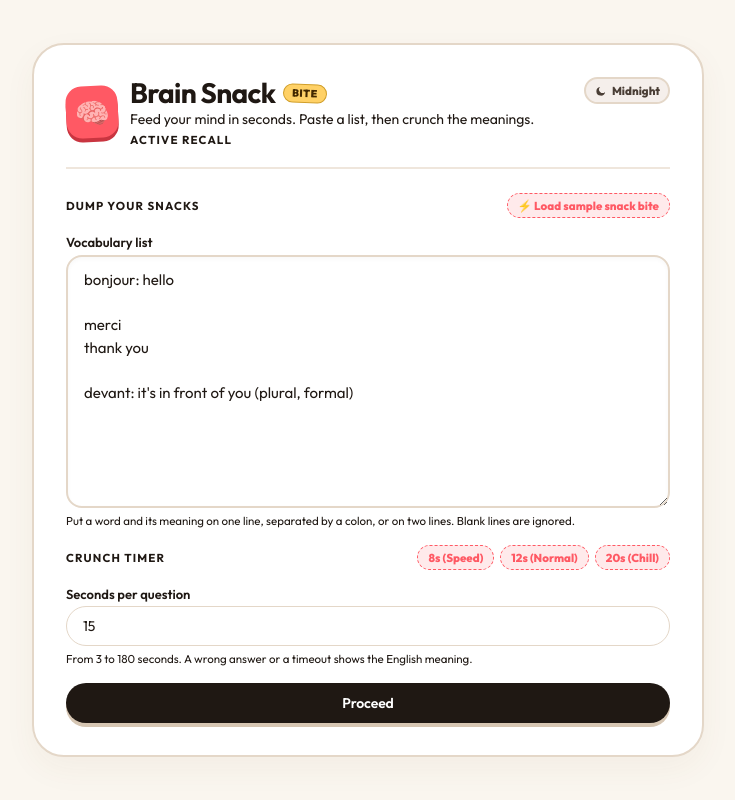
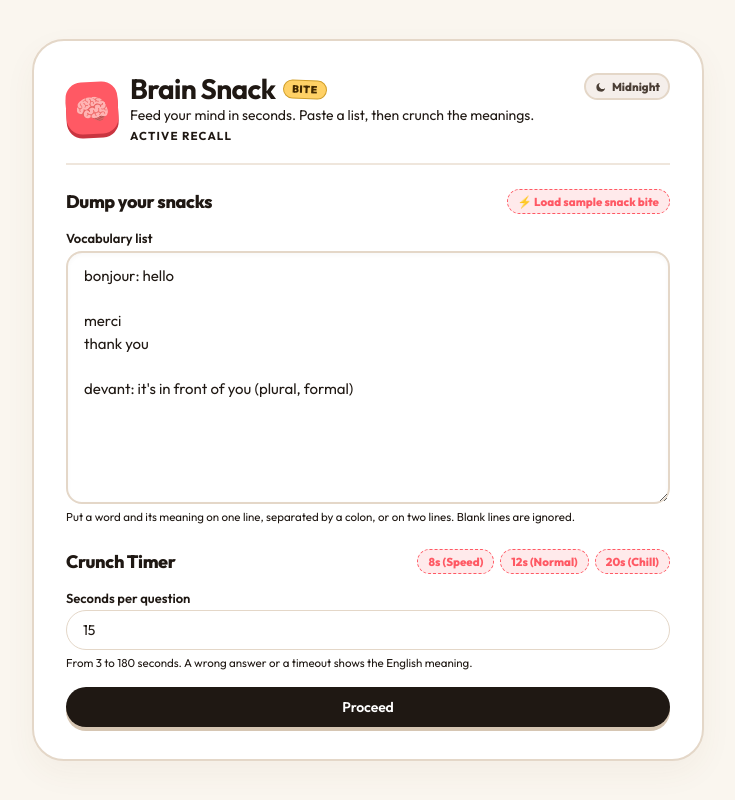
Before and after one commit to Imtannn/brain-snack, a React (Vite) app: page / in a window 1280 px wide. Shown: the whole page, without its empty margins (272-1007 px from the left). Built offline with nearby package versions, Linux system fonts and the light colour scheme.

Commit message:
style(headings): make Dump your snacks and Crunch Timer bold H5 section headings

```diff
--- a/src/pages/vocabulary/VocabularyInput.tsx
+++ b/src/pages/vocabulary/VocabularyInput.tsx
@@ -39,7 +39,7 @@ export function VocabularyInput({
     >
       <Stack gap="4">
         <div className="vocab-sample-row">
-          <span className="ds-eyebrow">Dump your snacks</span>
+          <h5 className="vocab-section-heading">Dump your snacks</h5>
           <button
             type="button"
             className="vocab-quick-btn"
@@ -60,8 +60,8 @@ export function VocabularyInput({
           onChange={(event) => onPaste(event.target.value)}
         />
 
-        <div className="vocab-sample-row">
-          <span className="ds-eyebrow">Crunch Timer</span>
+        <div className="vocab-sample-row" style={{ marginTop: 'var(--space-2)' }}>
+          <h5 className="vocab-section-heading">Crunch Timer</h5>
           <div style={{ display: 'flex', gap: '6px' }}>
             <button
               type="button"
--- a/src/shared/ui/tokens.css
+++ b/src/shared/ui/tokens.css
@@ -37,7 +37,7 @@
 
   /* —— Type —— */
   --font-display: 'Outfit', system-ui, sans-serif;
-  --font-ui: 'Outfit', 'Inter', system-ui, sans-serif;
+  --font-ui: 'Outfit', system-ui, sans-serif;
   --font-mono: ui-monospace, SFMono-Regular, Menlo, Monaco, Consolas, "Liberation Mono", "Courier New", monospace;
 
   --text-xs: 0.72rem;
--- a/src/styles/vocabulary.css
+++ b/src/styles/vocabulary.css
@@ -485,3 +485,12 @@
     font-size: 1.75rem;
   }
 }
+/* Section Headings (H5 Bold) */
+.vocab-section-heading {
+  font-family: var(--font-display);
+  font-size: 1.125rem;
+  font-weight: 800;
+  letter-spacing: -0.02em;
+  color: var(--ink);
+  margin: 0;
+}
```
